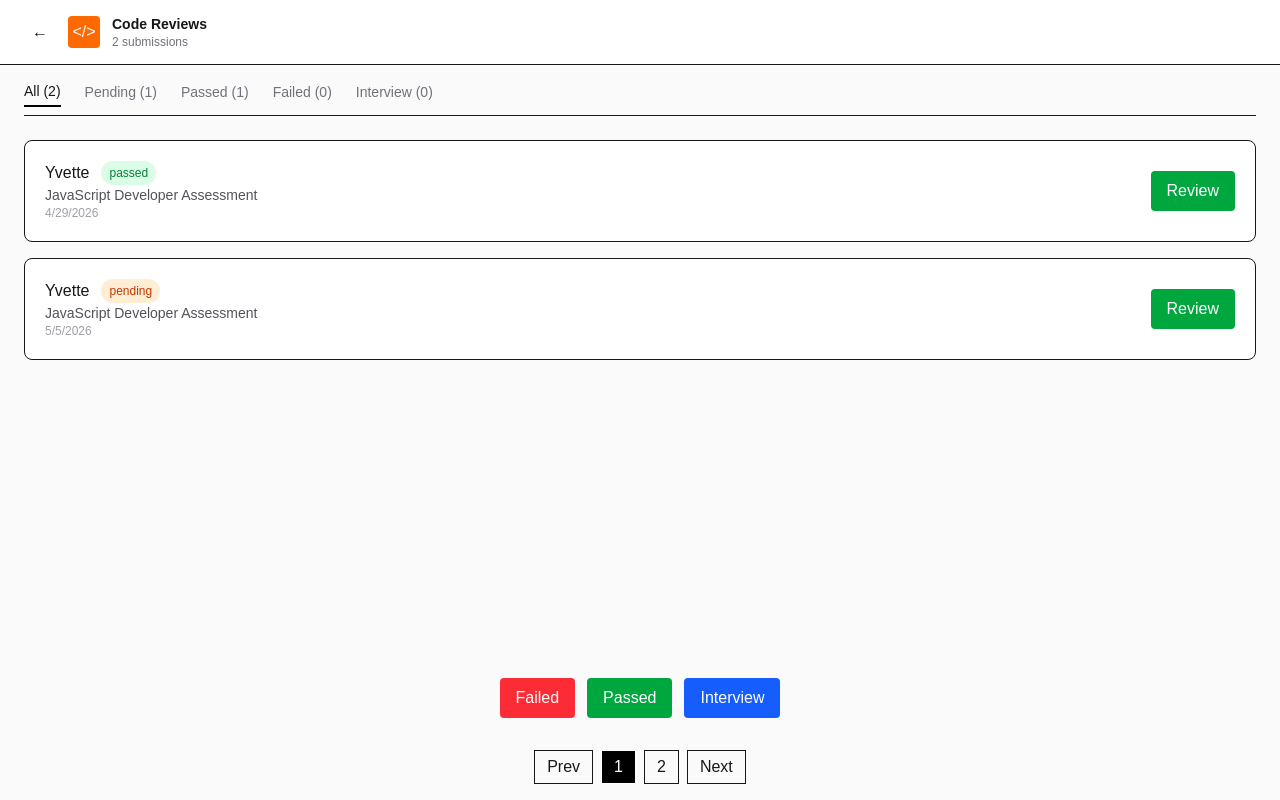
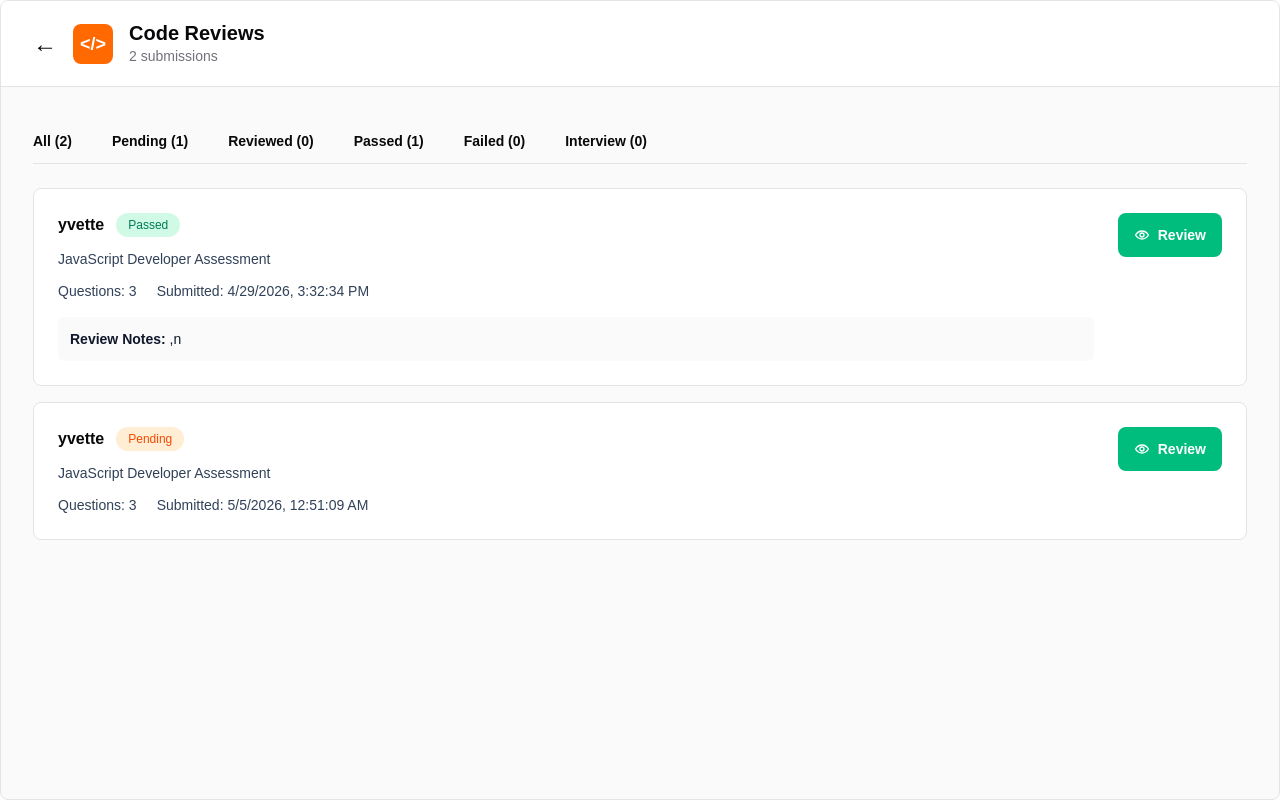
Before and after one commit to SheCanCODE-Capstone-Projects/Assessment_Platfrom_fe, a Next.js app: page /admin/reviews in a window 1280 px wide. Built offline with nearby package versions, Linux system fonts and the light colour scheme.

Commit message:
Readjusting the review page

```diff
--- a/app/admin/reviews/page.tsx
+++ b/app/admin/reviews/page.tsx
@@ -4,6 +4,7 @@ import { useState } from "react";
 import { useRouter } from "next/navigation";
 
 type Status = "pending" | "passed" | "failed" | "interview";
+type TabKey = "all" | "reviewed" | Status;
 
 type Submission = {
   id: number;
@@ -11,6 +12,8 @@ type Submission = {
   status: Status;
   title: string;
   date: string;
+  questions: number;
+  reviewNotes?: string;
 };
 
 const initialData: Submission[] = [
@@ -19,90 +22,119 @@ const initialData: Submission[] = [
     name: "Yvette",
     status: "passed",
     title: "JavaScript Developer Assessment",
-    date: "4/29/2026",
+    date: "4/29/2026, 3:32:34 PM",
+    questions: 3,
+    reviewNotes: ",n",
   },
   {
     id: 2,
     name: "Yvette",
     status: "pending",
     title: "JavaScript Developer Assessment",
-    date: "5/5/2026",
+    date: "5/5/2026, 12:51:09 AM",
+    questions: 3,
   },
 ];
 
 const statusStyles: Record<Status, string> = {
-  passed: "bg-green-100 text-green-700",
-  pending: "bg-orange-100 text-orange-700",
+  passed: "bg-emerald-100 text-emerald-700",
+  pending: "bg-orange-100 text-orange-600",
   failed: "bg-red-100 text-red-700",
   interview: "bg-blue-100 text-blue-700",
+};
+
+const statusLabels: Record<Status, string> = {
+  passed: "Passed",
+  pending: "Pending",
+  failed: "Failed",
+  interview: "Interview",
 };
 
 export default function CodeReviewsPage() {
   const router = useRouter();
 
   const [submissions, setSubmissions] = useState(initialData);
-  const [activeTab, setActiveTab] = useState<"all" | Status>("all");
+  const [activeTab, setActiveTab] = useState<TabKey>("all");
   const [selected, setSelected] = useState<Submission | null>(null);
   const [activeQuestion, setActiveQuestion] = useState(0);
 
   const questions = [
     {
-      title: "Question 1 (20 marks)",
+      title: "Question 1",
+      heading: "Two Sum",
+      marks: 20,
       code: `function twoSum(nums, target) {
-  return [];
+  // Write your code here
+  hghfgfghhk
 }`,
     },
     {
-      title: "Question 2 (15 marks)",
+      title: "Question 2",
+      heading: "Reverse String",
+      marks: 15,
       code: `function reverseString(str) {
   return str.split("").reverse().join("");
 }`,
     },
     {
-      title: "Question 3 (25 marks)",
+      title: "Question 3",
+      heading: "Palindrome",
+      marks: 25,
       code: `function isPalindrome(str) {
   return str === str.split("").reverse().join("");
 }`,
     },
   ];
 
-  const filtered = submissions.filter((s) =>
-    activeTab === "all" ? true : s.status === activeTab
-  );
+  const filtered = submissions.filter((submission) => {
+    if (activeTab === "all") return true;
+    if (activeTab === "reviewed") return false;
+    return submission.status === activeTab;
+  });
 
   const count = (status: Status) =>
-    submissions.filter((s) => s.status === status).length;
+    submissions.filter((submission) => submission.status === status).length;
 
   const updateStatus = (id: number, newStatus: Status) => {
     setSubmissions((prev) =>
-      prev.map((s) => (s.id === id ? { ...s, status: newStatus } : s))
+      prev.map((submission) =>
+        submission.id === id ? { ...submission, status: newStatus } : submission
+      )
     );
     setSelected(null);
   };
 
+  const tabs: { key: TabKey; label: string }[] = [
+    { key: "all", label: `All (${submissions.length})` },
+    { key: "pending", label: `Pending (${count("pending")})` },
+    { key: "reviewed", label: "Reviewed (0)" },
+    { key: "passed", label: `Passed (${count("passed")})` },
+    { key: "failed", label: `Failed (${count("failed")})` },
+    { key: "interview", label: `Interview (${count("interview")})` },
+  ];
+
   return (
-    <div className="min-h-screen bg-zinc-50 flex flex-col">
-
+    <div className="min-h-screen overflow-hidden rounded-lg border border-zinc-200 bg-zinc-50">
       {/* HEADER */}
-      <div className="bg-white border-b px-6 py-3">
-        <div className="flex items-center gap-3">
-
-          {/* Back Arrow */}
+      <div className="border-b border-zinc-200 bg-white px-8 py-5">
+        <div className="flex items-center gap-4">
           <button
             onClick={() => router.push("/admin")}
-            className="p-2 rounded hover:bg-zinc-100"
+            className="text-2xl leading-none text-zinc-950 transition-colors hover:text-zinc-600"
+            aria-label="Back to admin"
           >
-            ←
+            &larr;
           </button>
 
-          {/* Logo */}
-          <div className="h-8 w-8 flex items-center justify-center rounded bg-orange-500 text-white">
+          <div className="flex h-10 w-10 items-center justify-center rounded-lg bg-orange-500 text-lg font-bold text-white">
             {"</>"}
           </div>
 
           <div>
-            <h1 className="text-sm font-semibold">Code Reviews</h1>
-            <p className="text-xs text-zinc-500">
+            <h1 className="text-xl font-semibold leading-tight text-zinc-950">
+              Code Reviews
+            </h1>
+            <p className="text-sm text-zinc-500">
               {submissions.length} submissions
             </p>
           </div>
@@ -110,22 +142,14 @@ export default function CodeReviewsPage() {
       </div>
 
       {/* FILTERS */}
-      <div className="px-6 mt-4">
-        <div className="flex gap-6 text-sm border-b pb-2">
-          {[
-            { key: "all", label: `All (${submissions.length})` },
-            { key: "pending", label: `Pending (${count("pending")})` },
-            { key: "passed", label: `Passed (${count("passed")})` },
-            { key: "failed", label: `Failed (${count("failed")})` },
-            { key: "interview", label: `Interview (${count("interview")})` },
-          ].map((tab) => (
+      <div className="px-8 pt-11">
+        <div className="flex flex-wrap gap-x-10 gap-y-3 border-b border-zinc-200 pb-3 text-sm font-semibold text-zinc-950">
+          {tabs.map((tab) => (
             <button
               key={tab.key}
-              onClick={() => setActiveTab(tab.key as any)}
-              className={`pb-1 ${
-                activeTab === tab.key
-                  ? "border-b-2 border-black font-medium"
-                  : "text-zinc-500"
+              onClick={() => setActiveTab(tab.key)}
+              className={`transition-colors ${
+                activeTab === tab.key ? "text-zinc-950" : "hover:text-zinc-600"
               }`}
             >
               {tab.label}
@@ -135,25 +159,37 @@ export default function CodeReviewsPage() {
       </div>
 
       {/* LIST */}
-      <main className="px-6 py-6 space-y-4 flex-1">
+      <main className="space-y-4 px-8 py-6">
         {filtered.map((item) => (
           <div
             key={item.id}
-            className="bg-white border rounded-lg p-5 flex justify-between items-center"
+            className="flex items-start justify-between gap-6 rounded-lg border border-zinc-200 bg-white px-6 py-6"
           >
-            <div>
-              <div className="flex gap-3 items-center">
-                <span className="font-medium">{item.name}</span>
+            <div className="min-w-0 flex-1">
+              <div className="flex items-center gap-3">
+                <span className="text-base font-bold text-zinc-950">
+                  {item.name.toLowerCase()}
+                </span>
                 <span
-                  className={`text-xs px-2 py-1 rounded-full ${statusStyles[item.status]}`}
+                  className={`rounded-full px-3 py-1 text-xs ${statusStyles[item.status]}`}
                 >
-                  {item.status}
+                  {statusLabels[item.status]}
                 </span>
               </div>
-              <div className="text-sm text-zinc-600">{item.title}</div>
-              <div className="text-xs text-zinc-400">
-                {item.date}
+
+              <div className="mt-3 text-sm text-slate-700">{item.title}</div>
+
+              <div className="mt-3 flex flex-wrap gap-x-5 gap-y-1 text-sm text-slate-700">
+                <span>Questions: {item.questions}</span>
+                <span>Submitted: {item.date}</span>
               </div>
+
+              {item.reviewNotes && (
+                <div className="mt-4 rounded-md bg-zinc-50 px-3 py-3 text-sm text-slate-900">
+                  <span className="font-bold">Review Notes:</span>{" "}
+                  {item.reviewNotes}
+                </div>
+              )}
             </div>
 
             <button
@@ -161,8 +197,27 @@ export default function CodeReviewsPage() {
                 setSelected(item);
                 setActiveQuestion(0);
               }}
-              className="bg-green-600 text-white px-4 py-2 rounded"
+              className="inline-flex items-center gap-2 rounded-lg bg-emerald-500 px-4 py-3 text-sm font-bold text-white transition-colors hover:bg-emerald-600"
             >
+              <svg
+                aria-hidden="true"
+                className="h-4 w-4"
+                fill="none"
+                viewBox="0 0 24 24"
+                stroke="currentColor"
+                strokeWidth="2"
+              >
+                <path
+                  strokeLinecap="round"
+                  strokeLinejoin="round"
+                  d="M2.25 12s3.75-6 9.75-6 9.75 6 9.75 6-3.75 6-9.75 6-9.75-6-9.75-6Z"
+                />
+                <path
+                  strokeLinecap="round"
+                  strokeLinejoin="round"
+                  d="M15 12a3 3 0 1 1-6 0 3 3 0 0 1 6 0Z"
+                />
+              </svg>
               Review
             </button>
           </div>
@@ -171,86 +226,188 @@ export default function CodeReviewsPage() {
 
       {/* MODAL */}
       {selected && (
-        <div className="fixed inset-0 bg-black/40 flex items-center justify-center">
-          <div className="bg-white w-[95%] max-w-5xl p-6 rounded">
-
-            <div className="flex justify-between">
-              <h2 className="font-semibold">{selected.name}</h2>
-              <button onClick={() => setSelected(null)}>✕</button>
+        <div className="fixed inset-0 z-50 flex items-center justify-center bg-black/45 px-6">
+          <div className="max-h-[90vh] w-full max-w-[1152px] overflow-hidden rounded-lg bg-white shadow-2xl">
+            <div className="flex items-start justify-between px-6 py-7">
+              <div>
+                <h2 className="text-2xl font-bold leading-tight text-zinc-950">
+                  {selected.name.toLowerCase()}
+                </h2>
+                <p className="mt-2 text-sm text-slate-700">{selected.title}</p>
+              </div>
+              <button
+                onClick={() => setSelected(null)}
+                className="text-3xl leading-none text-slate-400 hover:text-slate-600"
+                aria-label="Close review modal"
+              >
+                &times;
+              </button>
             </div>
 
-            <div className="mt-6 grid grid-cols-3 gap-4">
-
-              {/* QUESTIONS */}
+            <div className="grid max-h-[248px] grid-cols-[256px_1fr] overflow-hidden border-y border-zinc-200">
+              <aside className="overflow-y-auto border-r border-zinc-200 bg-white p-4">
+                <h3 className="mb-3 text-lg font-bold text-zinc-950">Answers</h3>
                 <div className="space-y-2">
-                {questions.map((q, i) => (
+                  {questions.map((question, index) => (
                     <button
-                    key={i}
-                    onClick={() => setActiveQuestion(i)}
-                    className={`w-full text-left p-2 rounded ${
-                      activeQuestion === i
-                        ? "bg-green-500 text-white"
-                        : "bg-zinc-100"
+                      key={question.title}
+                      onClick={() => setActiveQuestion(index)}
+                      className={`w-full rounded-md border p-3 text-left transition-colors ${
+                        activeQuestion === index
+                          ? "border-emerald-500 bg-emerald-500 text-white"
+                          : "border-zinc-200 bg-white text-zinc-950 hover:border-emerald-300"
                       }`}
                     >
-                    {q.title}
+                      <span className="block font-bold">{question.title}</span>
+                      <span className="mt-1 block text-sm font-semibold">
+                        {question.marks} marks
+                      </span>
                     </button>
                   ))}
                 </div>
+              </aside>
 
-              {/* CODE */}
-              <div className="col-span-2 bg-black text-green-400 p-4 rounded">
-                {questions[activeQuestion].code}
+              <section className="overflow-y-auto bg-white pt-7">
+                <div className="px-6">
+                  <h3 className="text-xl font-bold text-zinc-950">
+                    {questions[activeQuestion].heading}
+                  </h3>
+                  <div className="mt-3 flex items-center gap-3 text-sm text-slate-600">
+                    <span className="rounded bg-emerald-100 px-3 py-1 font-semibold text-emerald-700">
+                      {questions[activeQuestion].marks}
+                    </span>
+                    <span>{questions[activeQuestion].marks} marks</span>
                   </div>
                 </div>
 
-            {/* ACTIONS */}
-            <div className="mt-6 flex gap-3 justify-end">
+                <pre className="mt-2 min-h-[174px] overflow-auto bg-[#1e1e1e] px-8 py-0 text-sm leading-6 text-white">
+                  <code>
+                    {questions[activeQuestion].code
+                      .split("\n")
+                      .map((line, index) => (
+                        <span key={`${line}-${index}`} className="block">
+                          <span className="mr-6 inline-block w-3 select-none text-right text-slate-400">
+                            {index + 1}
+                          </span>
+                          <span
+                            className={
+                              line.trim().startsWith("//")
+                                ? "text-green-500"
+                                : index === 0
+                                  ? "text-sky-300"
+                                  : "text-white"
+                            }
+                          >
+                            {line || " "}
+                          </span>
+                        </span>
+                      ))}
+                  </code>
+                </pre>
+              </section>
+            </div>
+
+            <div className="grid grid-cols-2 gap-6 px-6 py-7">
+              <label className="text-sm font-medium text-slate-900">
+                Score (%) - Optional
+                <input
+                  type="text"
+                  placeholder="Enter score"
+                  className="mt-2 h-11 w-full rounded-lg border border-slate-300 px-4 text-sm outline-none focus:border-emerald-500 focus:ring-1 focus:ring-emerald-500"
+                />
+              </label>
+
+              <label className="text-sm font-medium text-slate-900">
+                Review Notes - Optional
+                <textarea
+                  defaultValue={selected.reviewNotes ?? ""}
+                  className="mt-2 h-11 w-full resize-none rounded-lg border border-emerald-500 px-4 py-3 text-sm outline-none ring-1 ring-emerald-500"
+                />
+              </label>
+            </div>
+
+            <div className="flex flex-wrap items-center justify-between gap-4 bg-zinc-50 px-6 pb-6">
+              <p className="text-sm text-slate-700">
+                Question {activeQuestion + 1} of {questions.length}
+              </p>
+
+              <div className="flex flex-wrap gap-3">
                 <button
                   onClick={() => updateStatus(selected.id, "failed")}
-                className="bg-red-500 text-white px-4 py-2 rounded"
+                  className="inline-flex items-center gap-2 rounded-lg bg-red-500 px-4 py-3 font-bold text-white hover:bg-red-600"
                 >
-                Failed
+                  <span className="flex h-4 w-4 items-center justify-center rounded-full border border-white text-xs">
+                    x
+                  </span>
+                  Mark as Failed
                 </button>
 
                 <button
                   onClick={() => updateStatus(selected.id, "passed")}
-                className="bg-green-600 text-white px-4 py-2 rounded"
+                  className="inline-flex items-center gap-2 rounded-lg bg-emerald-500 px-4 py-3 font-bold text-white hover:bg-emerald-600"
                 >
-                Passed
+                  <svg
+                    aria-hidden="true"
+                    className="h-4 w-4"
+                    fill="none"
+                    viewBox="0 0 24 24"
+                    stroke="currentColor"
+                    strokeWidth="2.5"
+                  >
+                    <path
+                      strokeLinecap="round"
+                      strokeLinejoin="round"
+                      d="M9 12.75 11.25 15 15 9.75"
+                    />
+                    <path
+                      strokeLinecap="round"
+                      strokeLinejoin="round"
+                      d="M21 12a9 9 0 1 1-18 0 9 9 0 0 1 18 0Z"
+                    />
+                  </svg>
+                  Mark as Passed
                 </button>
 
                 <button
                   onClick={() => updateStatus(selected.id, "interview")}
-                className="bg-blue-600 text-white px-4 py-2 rounded"
+                  className="inline-flex items-center gap-2 rounded-lg bg-blue-600 px-4 py-3 font-bold text-white hover:bg-blue-700"
                 >
-                Interview
+                  <svg
+                    aria-hidden="true"
+                    className="h-4 w-4"
+                    fill="none"
+                    viewBox="0 0 24 24"
+                    stroke="currentColor"
+                    strokeWidth="2"
+                  >
+                    <path
+                      strokeLinecap="round"
+                      strokeLinejoin="round"
+                      d="M15 19.13a6.75 6.75 0 0 0-6 0"
+                    />
+                    <path
+                      strokeLinecap="round"
+                      strokeLinejoin="round"
+                      d="M12 12.75a3 3 0 1 0 0-6 3 3 0 0 0 0 6Z"
+                    />
+                    <path
+                      strokeLinecap="round"
+                      strokeLinejoin="round"
+                      d="M18 10.5h3m-1.5-1.5v3"
+                    />
+                    <path
+                      strokeLinecap="round"
+                      strokeLinejoin="round"
+                      d="M21 21a9 9 0 1 0-18 0"
+                    />
+                  </svg>
+                  Qualify for Interview
                 </button>
               </div>
             </div>
           </div>
+        </div>
       )}
-
-      {/* BOTTOM ACTIONS */}
-      <div className="px-6 py-4 flex justify-center gap-3">
-        <button className="bg-red-500 text-white px-4 py-2 rounded">
-          Failed
-        </button>
-        <button className="bg-green-600 text-white px-4 py-2 rounded">
-          Passed
-        </button>
-        <button className="bg-blue-600 text-white px-4 py-2 rounded">
-          Interview
-        </button>
-      </div>
-
-      {/* PAGINATION */}
-      <div className="px-6 py-4 flex justify-center gap-2">
-        <button className="border px-3 py-1">Prev</button>
-        <button className="border px-3 py-1 bg-black text-white">1</button>
-        <button className="border px-3 py-1">2</button>
-        <button className="border px-3 py-1">Next</button>
-      </div>
     </div>
   );
 }
```
Lines whose indentation alone changed are shown as unchanged.
